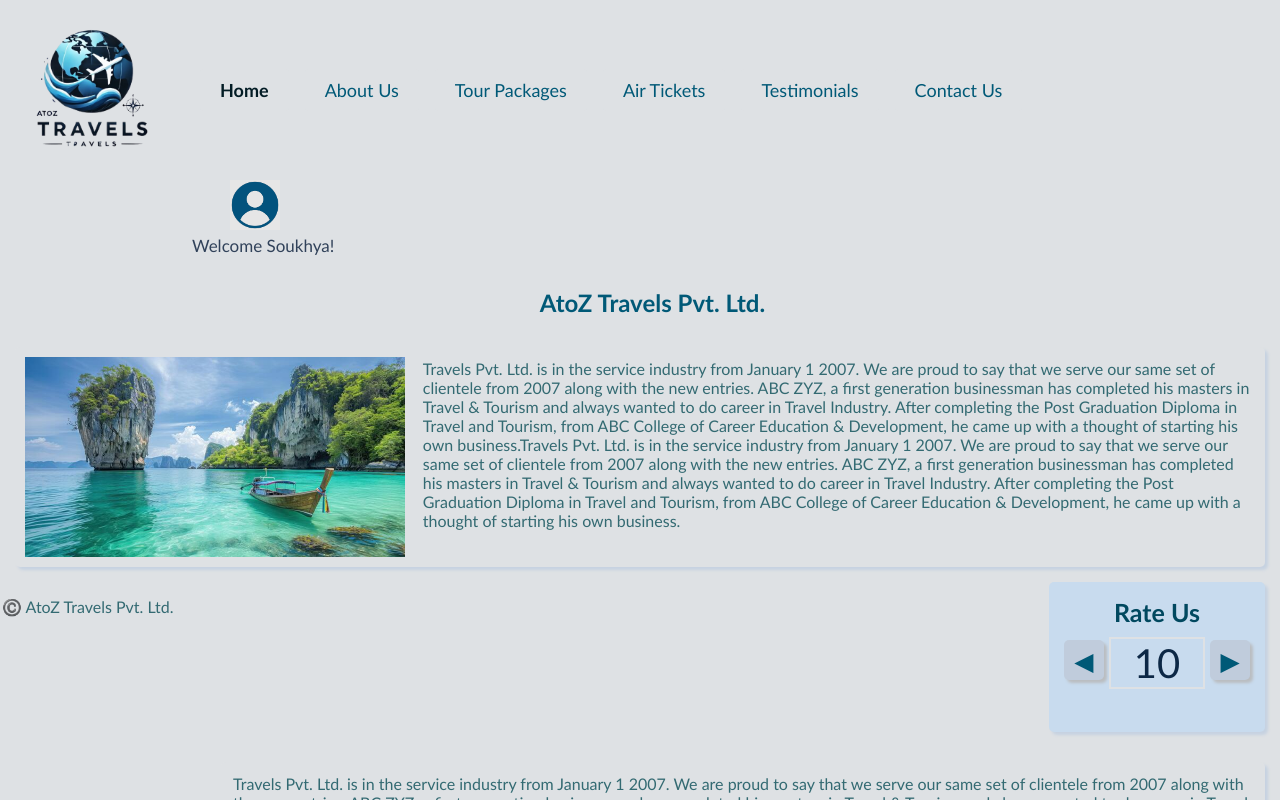
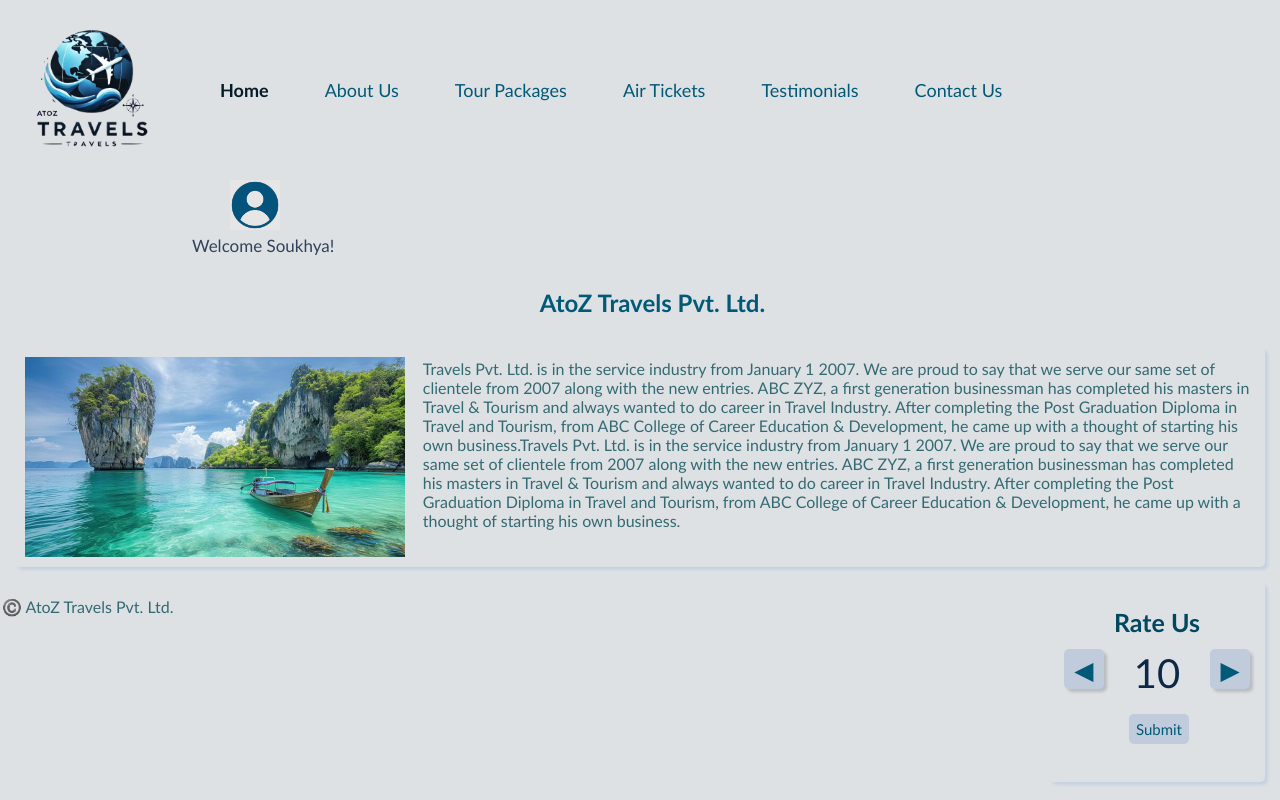
Before and after one commit to soukhyakhot/react-app, a React (Vite) app: page /aboutus in a window 1280 px wide. Shown: the top 800 px of the page. Built offline with nearby package versions, Linux system fonts and the light colour scheme.

Commit message:
rateus-submit

```diff
--- a/src/aboutUs/Para.module.css
+++ b/src/aboutUs/Para.module.css
@@ -6,7 +6,7 @@
     padding: 10px;
     margin-right: 15px;
     max-width: 80%;
-    max-height: 130px;
+    height: 180px;
     display: inline-block;
     /* text-align: left; */
     /* display: flex; */
--- a/src/aboutUs/Rating.jsx
+++ b/src/aboutUs/Rating.jsx
@@ -17,16 +17,21 @@ function Rating(){
     }
 
     return(<>
+
     <div className={styles.card}>
         <div className={styles.rateContainer}>
             <button className={styles.rateButton} onClick={decrement}>◀</button>
             <div className={styles.centerContent}>
                 <h2 className={styles.heading}>Rate Us</h2>
                 <p className={styles.rateDisplay}>{rate}</p>
+                <button className={styles.submitButton}>Submit</button>
             </div>
             <button className={styles.rateButton} onClick={increment}>▶</button>
+
             </div>
+
     </div>
+
     </>
 
     );
--- a/src/aboutUs/Rating.module.css
+++ b/src/aboutUs/Rating.module.css
@@ -1,4 +1,5 @@
 /* .bgcolor{
+    display: block;
     background-color: rgb(200, 219, 238);
 } */
 
@@ -6,10 +7,11 @@
 .heading{
     /* text-align: left; */
     color: rgb(1, 72, 95);
+    padding-top: 15px;
     padding-bottom: 10px;
     font-size:25px;
     display: block;
-    background-color: rgb(200, 219, 238);
+    /* background-color: rgb(200, 219, 238); */
 }
 
 
@@ -22,7 +24,7 @@
     float: left;
     width: 100%;
     padding: 0px;
-    background-color: rgb(200, 219, 238);
+    /* background-color: rgb(200, 219, 238); */
 
 
 }
@@ -32,7 +34,7 @@
     width: 40px;
     height: 40px;
     margin: 5px;
-    margin-top: 48px;
+    margin-top: 57px;
     background-color: rgb(192, 204, 220);
     color: rgb(0, 89, 119);
     border: none;
@@ -42,8 +44,27 @@
     float: left;
     box-shadow:  3px 3px 3px rgb(186, 189, 192);
 
+}
 
 
+.submitButton{
+    width: 60px;
+    height: 30px;
+    margin-top: 15px;
+    margin-left: 20px;
+    background-color: rgb(192, 204, 220);
+    color: rgb(0, 89, 119);
+    border: none;
+    border-radius: 5px;
+    cursor: pointer;
+    font-size: 15px;
+    float: left;
+    /* box-shadow:  3px 3px 3px rgb(186, 189, 192); */
+
+}
+
+.submitButton:hover{
+    background-color: rgb(135, 223, 181);
 }
 
 .rateButton:hover{
@@ -55,10 +76,9 @@
     /* margin-left: 15px;
     margin-right: 15px; */
     /* float: left; */
-    background-color: rgb(200, 219, 238);
+    /* background-color: rgb(200, 219, 238); */
     border: none;
     color: rgb(13, 40, 70);
-
 
 
 }
@@ -69,8 +89,8 @@
     box-shadow:  3px 3px 3px rgb(198, 210, 225);
     padding: 10px;
     margin-right: 15px;
-    max-width: 200px;
-    max-height: 130px;
+    max-width: 220px;
+    max-height: 180px;
     display: inline-block;
     /* text-align: left; */
     /* display: flex; */
@@ -79,6 +99,6 @@
     justify-content: center;
     align-self: right;
     float: right;
-    background-color: rgb(200, 219, 238);
+    /* background-color: rgb(200, 219, 238); */
 
 }
```
